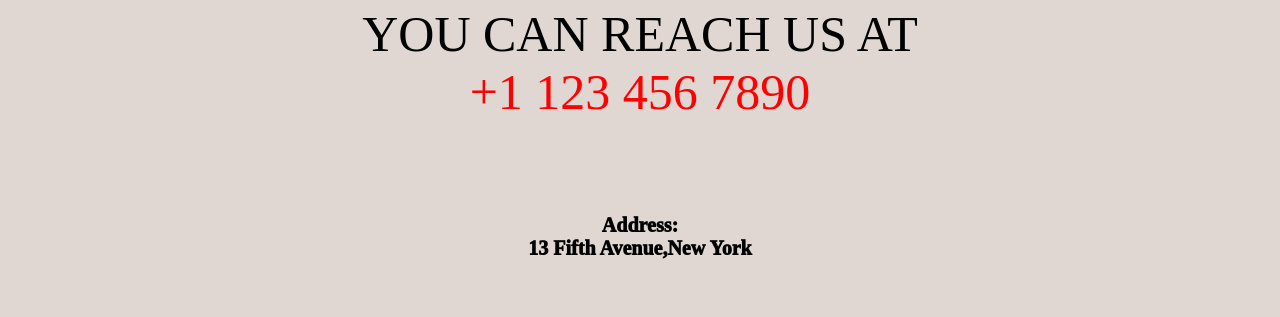
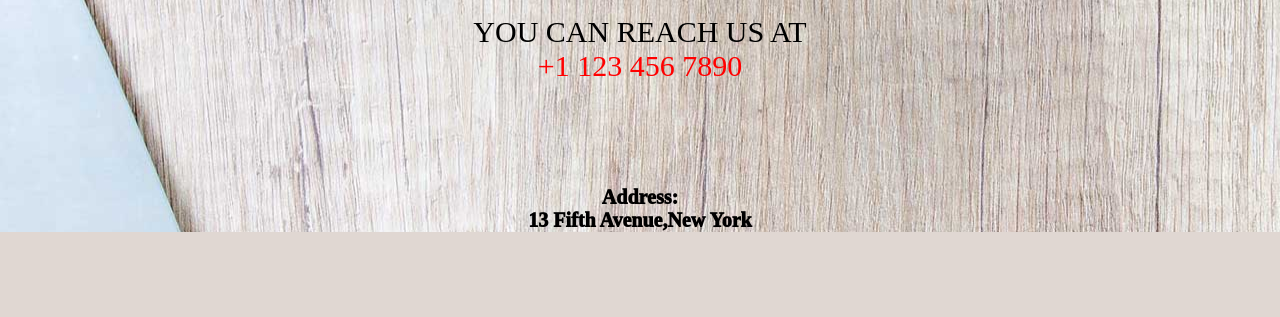
Before and after one commit to Utkarsh1407/cuisine-creations, a plain HTML site: page index.html in a window 1280 px wide. Shown: the part 4827-5144 px from the top of the page. After the commit the page ends 5059 px from the top, so only its background shows below. Drawn offline with Linux system fonts and the light colour scheme.

Commit message:
footer img

```diff
--- a/style.css
+++ b/style.css
@@ -362,8 +362,8 @@ nav {
     display: flex;
     flex-direction: column;
     /* width: 100vw; */
-    height: 60vh;
-    /* background-image: url("footer-cta-bg.jpg"); */
+    height: 60%;
+    background-image: url("footer-cta-bg.jpg");
     /* text-align: center; */
     justify-content: start;
     align-items: center;
@@ -402,7 +402,7 @@ nav {
     height: 20%;
     justify-content: center;
     align-items: center;
-    font-size: 50px;
+    font-size: 30px;
     font-family: 'Times New Roman', Times, serif;
     padding-bottom: 5%;
 }
```
